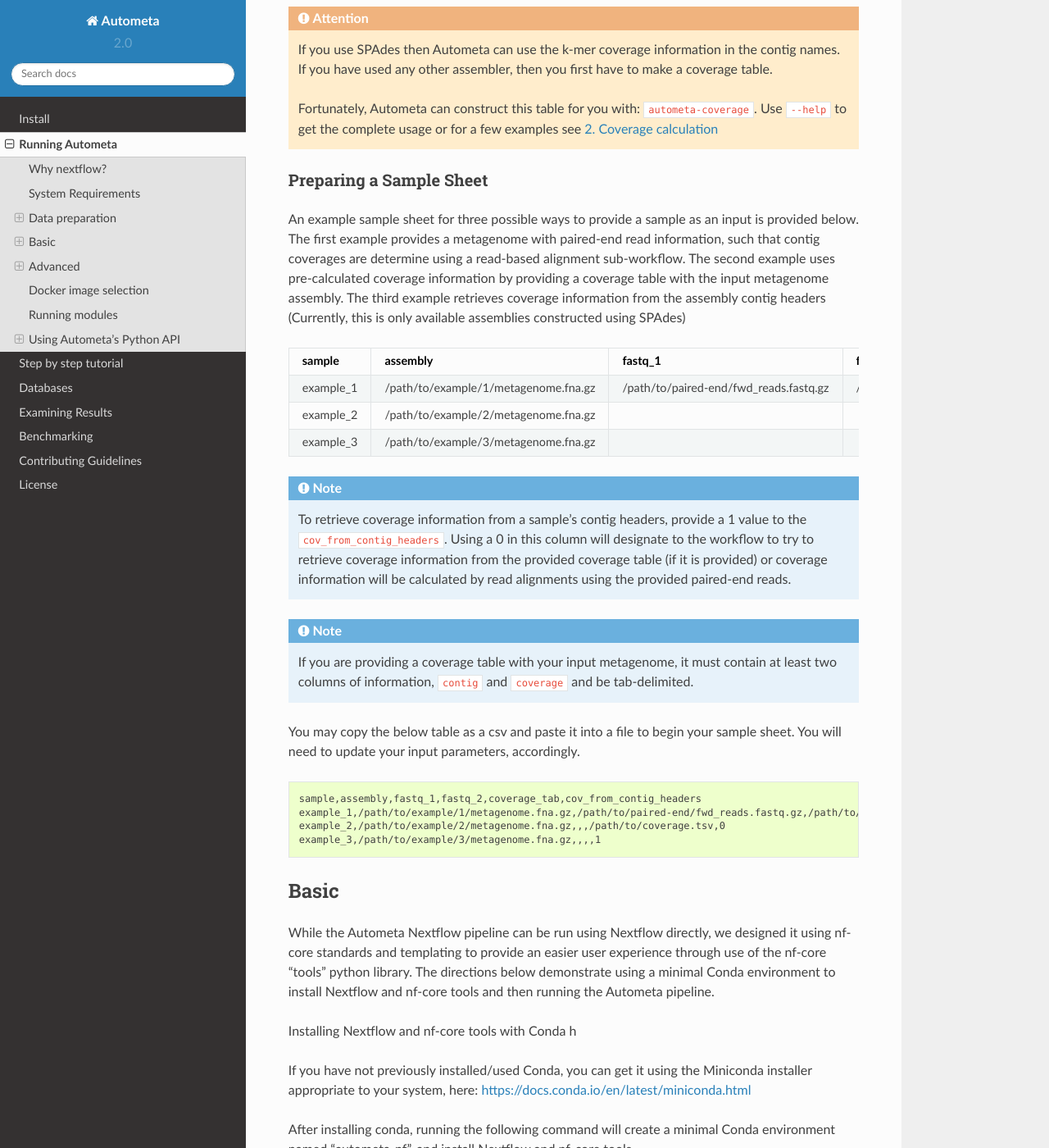
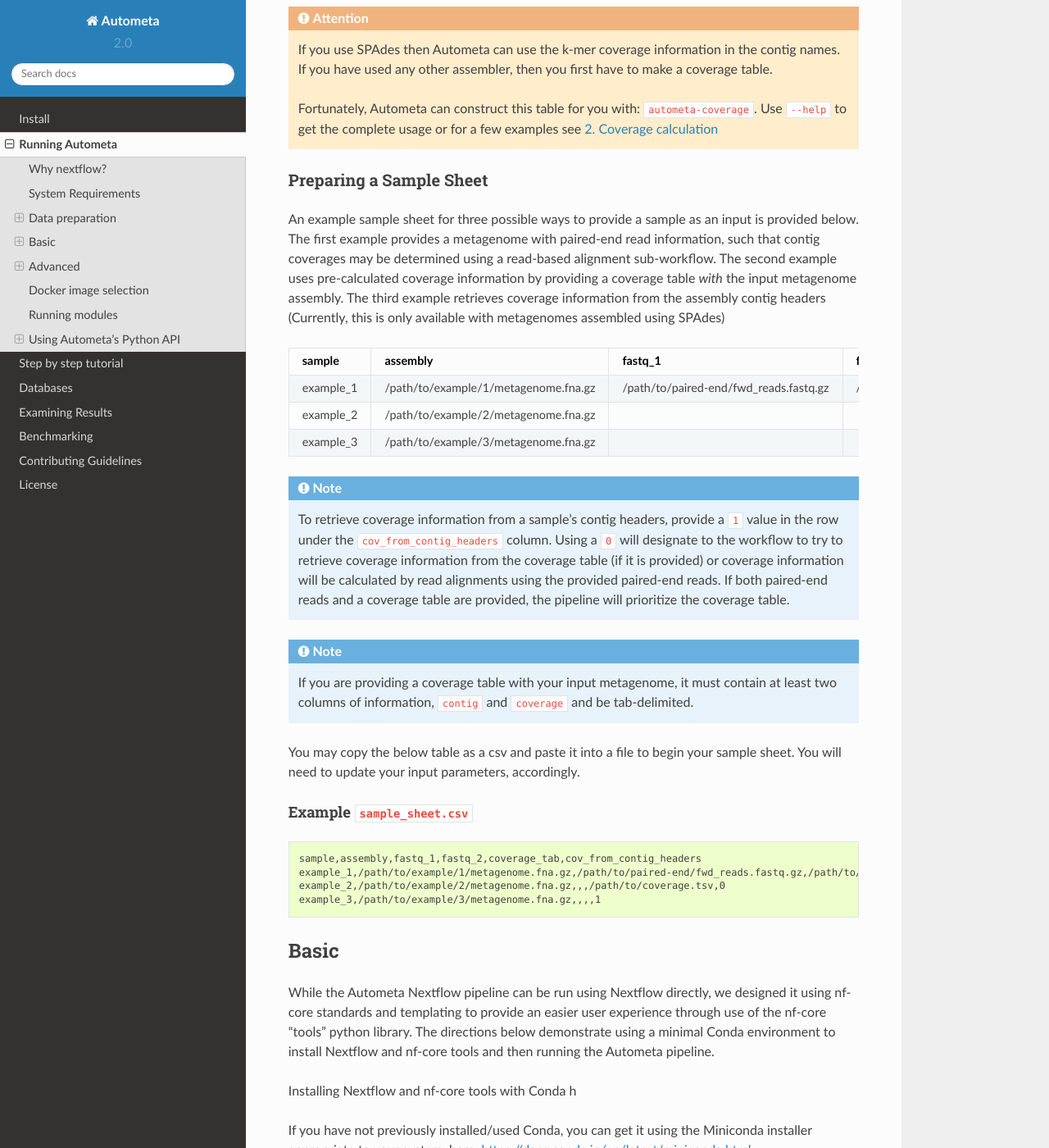
Before and after one commit to KwanLab/Autometa, a Sphinx documentation site: the page built from docs/source/running-autometa.rst, in a window 1280 px wide and 1400 px high, scrolled down 993 px. Shown: the whole window at 82% size. Built offline with Sphinx 7.4.7 and the Read the Docs theme 2.0.0, drawn with Linux system fonts in a browser that asks for light colours; pages that are not in the unit, such as notebooks, are missing from menus; some of the changed text lies outside the part shown.

Commit message:
:memo: Add example sample_sheet.csv section header

```diff
--- a/docs/source/running-autometa.rst
+++ b/docs/source/running-autometa.rst
@@ -55,9 +55,9 @@
 ************************
 
 An example sample sheet for three possible ways to provide a sample as an input is provided below. The first example
-provides a metagenome with paired-end read information, such that contig coverages are determine using a read-based alignment
-sub-workflow. The second example uses pre-calculated coverage information by providing a coverage table with the input metagenome assembly.
-The third example retrieves coverage information from the assembly contig headers (Currently, this is only available assemblies constructed using SPAdes)
+provides a metagenome with paired-end read information, such that contig coverages may be determined using a read-based alignment
+sub-workflow. The second example uses pre-calculated coverage information by providing a coverage table *with* the input metagenome assembly.
+The third example retrieves coverage information from the assembly contig headers (Currently, this is only available with metagenomes assembled using SPAdes)
 
 +-----------+--------------------------------------+----------------------------------------+----------------------------------------+-----------------------+-------------------------+
 | sample    | assembly                             | fastq_1                                | fastq_2                                | coverage_tab          | cov_from_contig_headers |
@@ -70,15 +70,19 @@
 +-----------+--------------------------------------+----------------------------------------+----------------------------------------+-----------------------+-------------------------+
 
 .. note::
-   To retrieve coverage information from a sample's contig headers, provide a 1 value to the ``cov_from_contig_headers``.
-   Using a 0 in this column will designate to the workflow to try to retrieve coverage information from the provided coverage table (if it is provided)
-   or coverage information will be calculated by read alignments using the provided paired-end reads.
+   To retrieve coverage information from a sample's contig headers, provide a ``1`` value in the row under the ``cov_from_contig_headers`` column.
+   Using a ``0`` will designate to the workflow to try to retrieve coverage information from the coverage table (if it is provided)
+   or coverage information will be calculated by read alignments using the provided paired-end reads. If both paired-end reads and a coverage table are provided,
+   the pipeline will prioritize the coverage table.
 
 .. note::
     If you are providing a coverage table with your input metagenome, it must contain at least two columns of information, ``contig`` and ``coverage`` and
     be tab-delimited.
 
 You may copy the below table as a csv and paste it into a file to begin your sample sheet. You will need to update your input parameters, accordingly.
+
+Example ``sample_sheet.csv``
+----------------------------
 
 .. code-block:: bash
 
```
